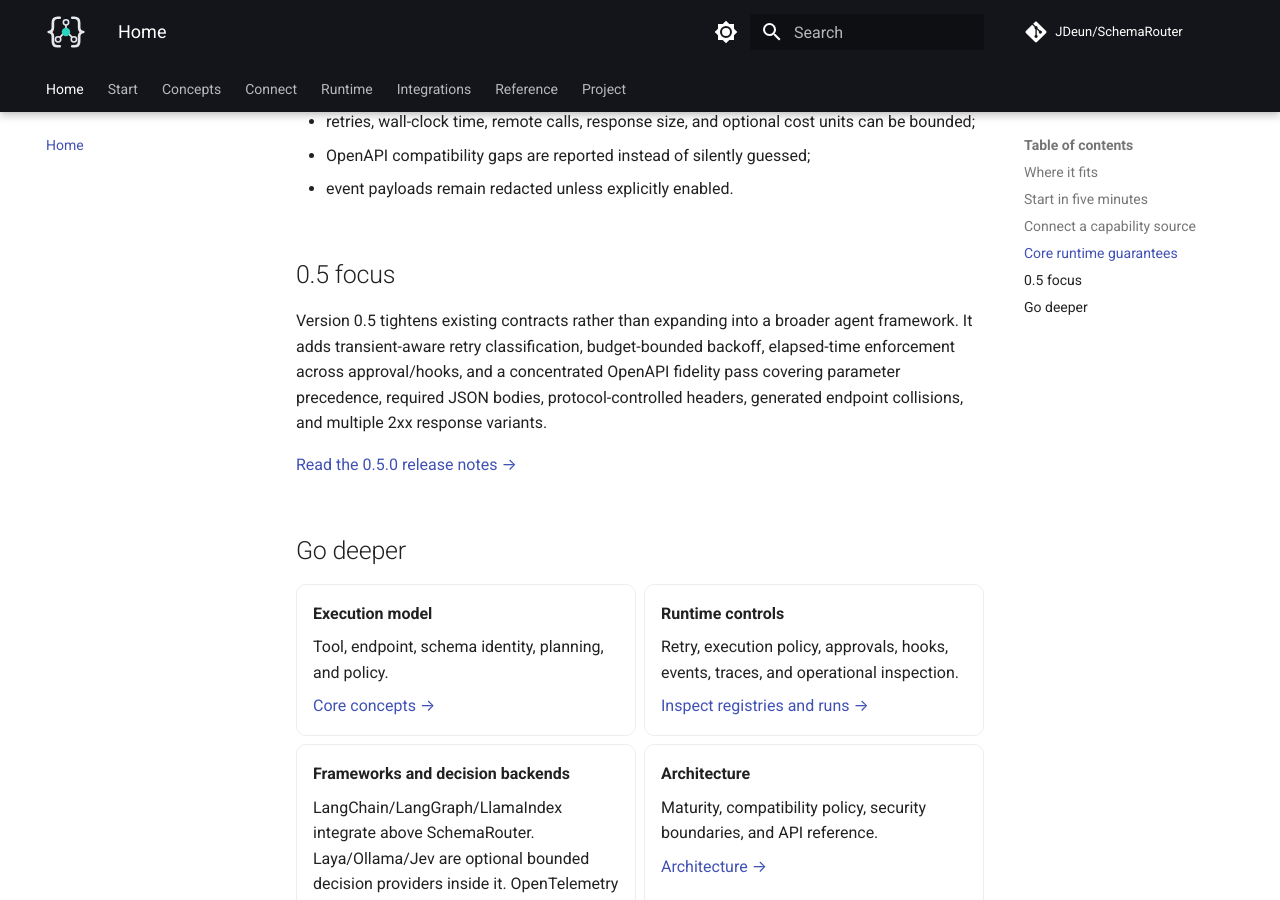
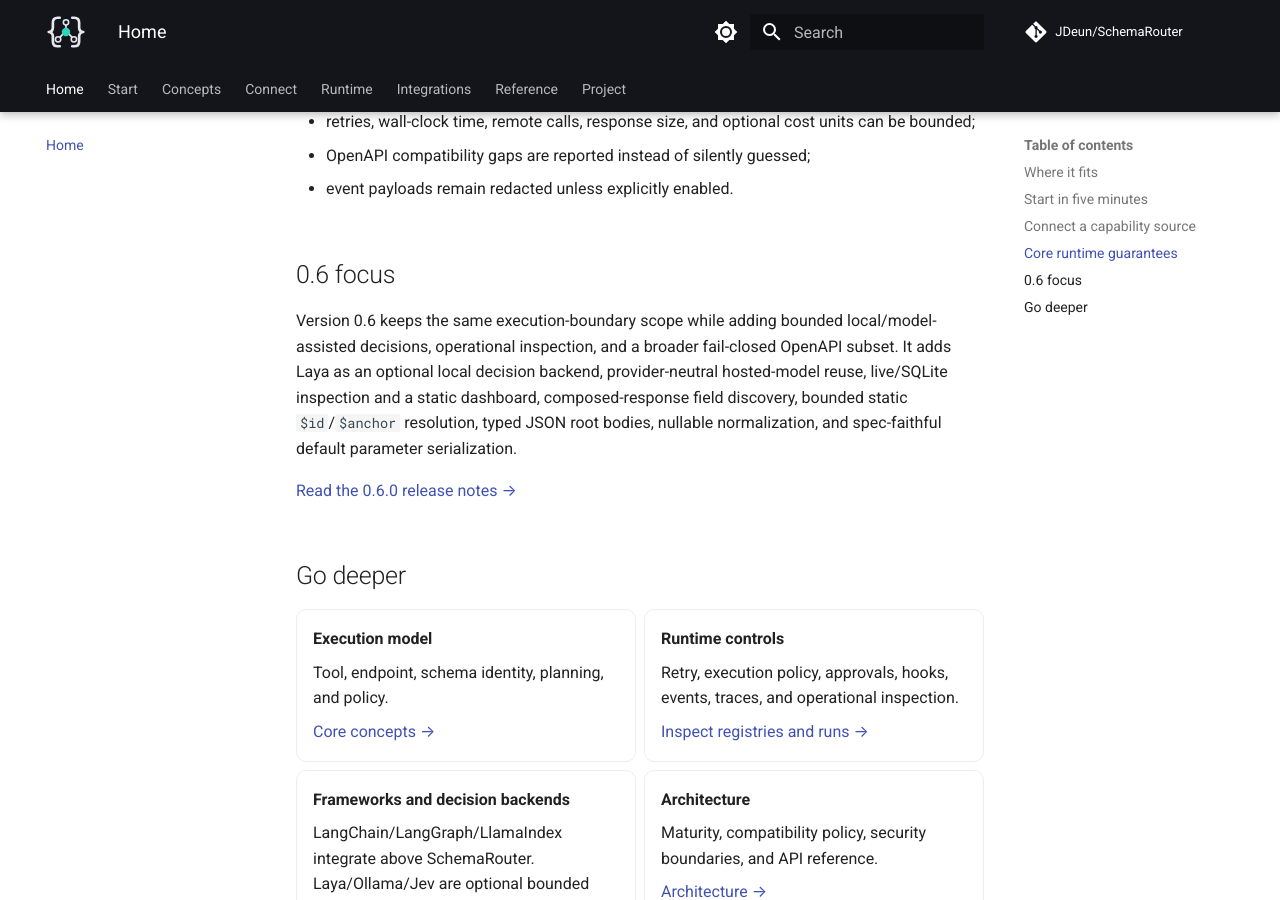
Before and after one commit to JDeun/SchemaRouter, an MkDocs documentation site: the page built from docs/index.md, in a window 1280 px wide and 900 px high, scrolled down 2948 px. Built offline with MkDocs 1.6.1 and Material for MkDocs 9.7.7, drawn with Linux system fonts in a browser that asks for light colours; comment, search, counter and statistics services are not loaded; some of the changed text lies outside the part shown.

Commit message:
release: SchemaRouter 0.6.0 (#80)
Promote the 0.6 development line after protected CI gates passed. Includes local/provider-neutral bounded decisions, operational inspection/dashboard, and the expanded fail-closed OpenAPI fidelity surface.

```diff
--- a/docs/index.md
+++ b/docs/index.md
@@ -5,7 +5,7 @@
 
 <div class="sr-hero" markdown>
 
-<span class="sr-kicker">SchemaRouter 0.5.0</span>
+<span class="sr-kicker">SchemaRouter 0.6.0</span>
 
 # Put a typed execution boundary between agents and tools
 
@@ -136,15 +136,15 @@ flow and never becomes executable automatically.
 - OpenAPI compatibility gaps are reported instead of silently guessed;
 - event payloads remain redacted unless explicitly enabled.
 
-## 0.5 focus
+## 0.6 focus
 
-Version 0.5 tightens existing contracts rather than expanding into a broader agent framework. It
-adds transient-aware retry classification, budget-bounded backoff, elapsed-time enforcement across
-approval/hooks, and a concentrated OpenAPI fidelity pass covering parameter precedence, required
-JSON bodies, protocol-controlled headers, generated endpoint collisions, and multiple 2xx response
-variants.
+Version 0.6 keeps the same execution-boundary scope while adding bounded local/model-assisted
+decisions, operational inspection, and a broader fail-closed OpenAPI subset. It adds Laya as an
+optional local decision backend, provider-neutral hosted-model reuse, live/SQLite inspection and a
+static dashboard, composed-response field discovery, bounded static `$id`/`$anchor` resolution,
+typed JSON root bodies, nullable normalization, and spec-faithful default parameter serialization.
 
-[Read the 0.5.0 release notes →](releases/0.5.0.md)
+[Read the 0.6.0 release notes →](releases/0.6.0.md)
 
 ## Go deeper
 
--- a/mkdocs.yml
+++ b/mkdocs.yml
@@ -147,6 +147,7 @@ nav:
   - Project:
       - Versioning: versioning.md
       - Release notes:
+          - 0.6.0: releases/0.6.0.md
           - 0.5.0: releases/0.5.0.md
           - 0.4.0: releases/0.4.0.md
           - 0.3.0: releases/0.3.0.md
--- a/pyproject.toml
+++ b/pyproject.toml
@@ -4,7 +4,7 @@ build-backend = "hatchling.build"
 
 [project]
 name = "schemarouter"
-version = "0.6.0.dev0"
+version = "0.6.0"
 description = "Schema-aware planning and execution layer for LLM tool ecosystems"
 readme = "README.md"
 requires-python = ">=3.10"
```
Also changed, not shown: CHANGELOG.md (+9 -2 lines), README.ko.md (+10 -12 lines), README.md (+12 -13 lines), docs/getting-started/installation.md (+4 -9 lines), docs/releases/0.6.0.md (added, +79 -0 lines).
